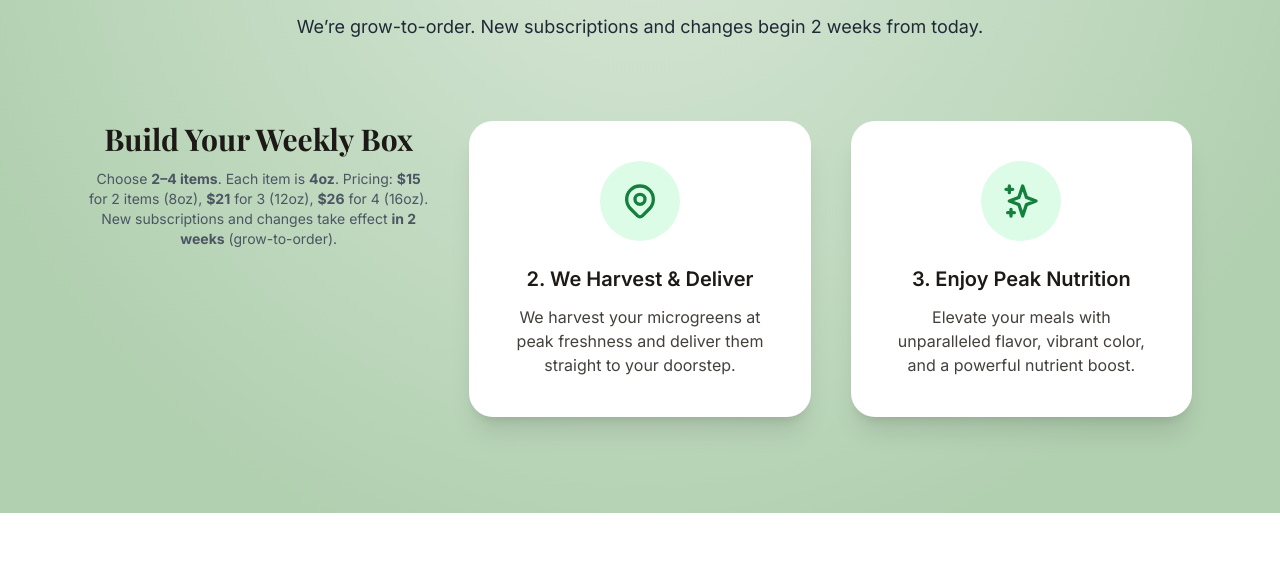
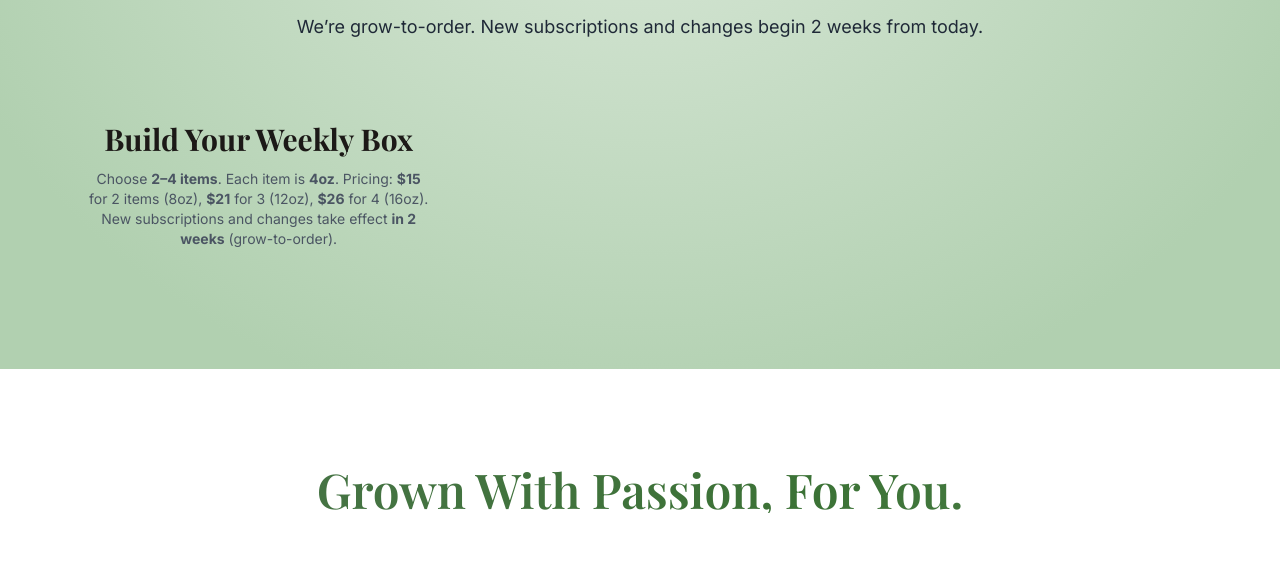
Before and after one commit to fourthgatemicrogreens/fourthgatemicrogreens, a website: page index.html in a window 1280 px wide. Shown: the part 947-1521 px from the top of the page. Drawn offline with nearby package versions, Linux system fonts and the light colour scheme.

Commit message:
Update index.html

```diff
--- a/index.html
+++ b/index.html
@@ -310,24 +310,7 @@ body {
   </p>
   <div id="step-1-content" class="mt-4"></div>
 </div>
-                <!-- Step 2 -->
-                <div class="p-10 rounded-3xl transition transform hover:-translate-y-2 bg-white shadow-xl reveal" style="transition-delay: 150ms;">
-                    <div class="w-20 h-20 mx-auto flex items-center justify-center bg-green-100 rounded-full mb-6">
-                         <svg class="w-10 h-10 text-green-700" fill="none" stroke="currentColor" viewBox="0 0 24 24"><path stroke-linecap="round" stroke-linejoin="round" stroke-width="2" d="M17.657 16.657L13.414 20.9a1.998 1.998 0 01-2.827 0l-4.244-4.243a8 8 0 1111.314 0z"></path><path stroke-linecap="round" stroke-linejoin="round" stroke-width="2" d="M15 11a3 3 0 11-6 0 3 3 0 016 0z"></path></svg>
-                    </div>
-                    <h3 class="text-xl font-semibold">2. We Harvest & Deliver</h3>
-                    <p class="mt-3 text-stone-700">We harvest your microgreens at peak freshness and deliver them straight to your doorstep.</p>
-                </div>
-                <!-- Step 3 -->
-                <div class="p-10 rounded-3xl transition transform hover:-translate-y-2 bg-white shadow-xl reveal" style="transition-delay: 300ms;">
-                    <div class="w-20 h-20 mx-auto flex items-center justify-center bg-green-100 rounded-full mb-6">
-                         <svg class="w-10 h-10 text-green-700" fill="none" stroke="currentColor" viewBox="0 0 24 24"><path stroke-linecap="round" stroke-linejoin="round" stroke-width="2" d="M5 3v4M3 5h4M6 17v4m-2-2h4m5-16l2.286 6.857L21 12l-5.714 2.143L13 21l-2.286-6.857L5 12l5.714-2.143L13 3z"></path></svg>
-                    </div>
-                    <h3 class="text-xl font-semibold">3. Enjoy Peak Nutrition</h3>
-                    <p class="mt-3 text-stone-700">Elevate your meals with unparalleled flavor, vibrant color, and a powerful nutrient boost.</p>
-                </div>
-            </div>
-        </div>
+
     </section>
 
     <!-- About Us Section -->
```
